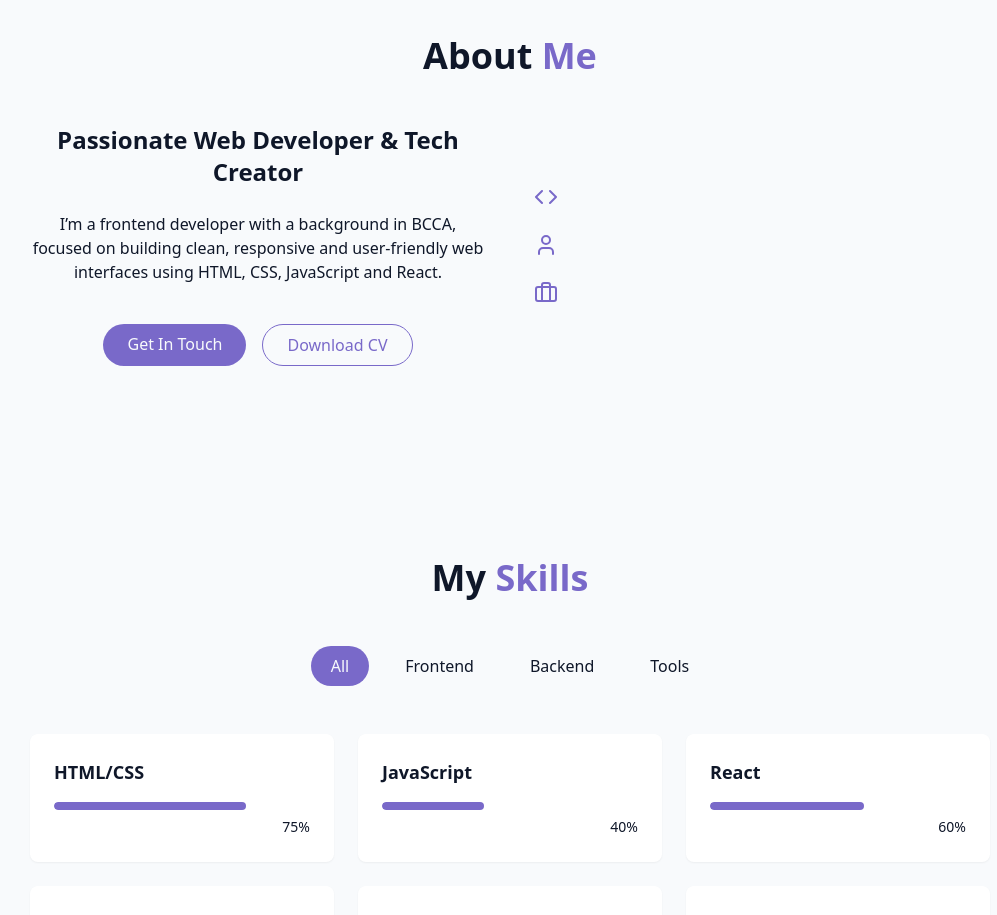
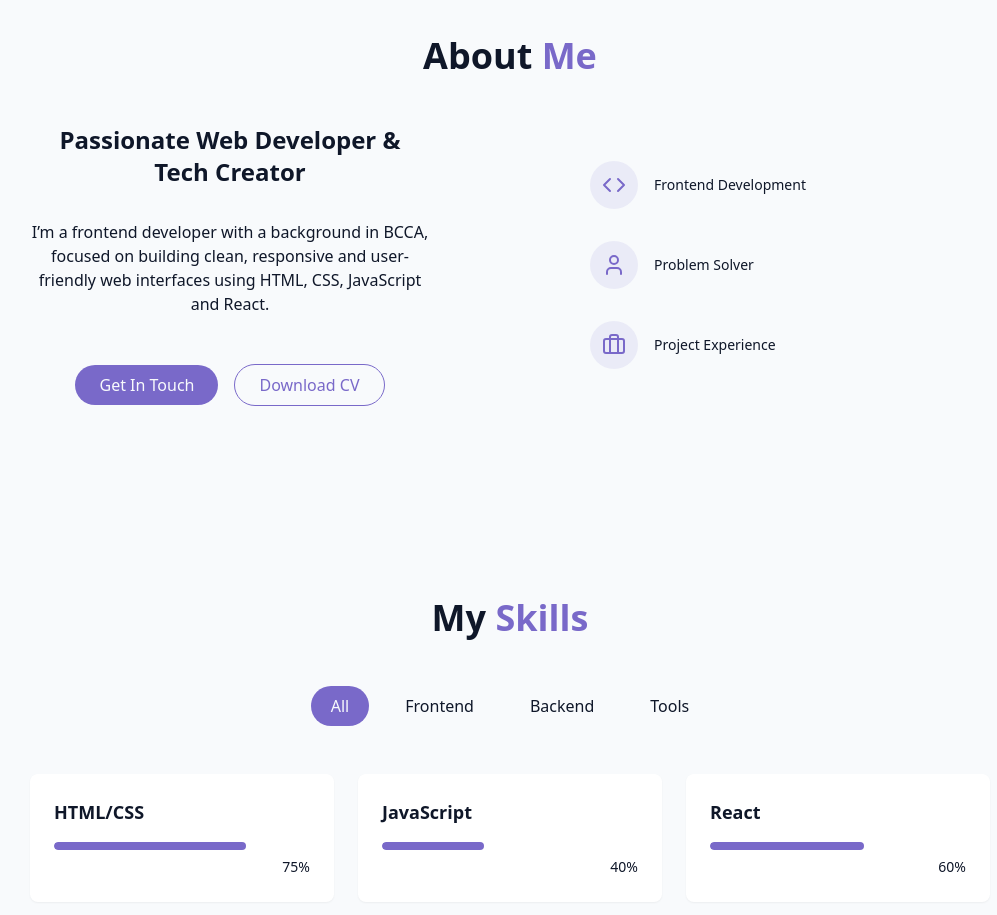
Before and after one commit to parthbarabde2704/Parth-Portfolio, a React (Vite) app: page / in a window 1280 px wide. Shown: the part 860-1775 px from the top of the page, without its empty margins (130-1127 px from the left). Built offline with nearby package versions, Linux system fonts and the light colour scheme.

Commit message:
Kar do k

```diff
--- a/src/components/AboutSection.jsx
+++ b/src/components/AboutSection.jsx
@@ -8,8 +8,10 @@
           About <span className="text-primary"> Me</span>
         </h2>
 
-          <div className="grid grid-cols-1 md:grid-cols-2 gap-12 items-center">
-            <div className="space-y-6">
+        <div className="grid grid-cols-1 md:grid-cols-2 gap-x-28 gap-y-16 items-center">
+
+          {/* LEFT CONTENT */}
+          <div className="space-y-8 md:pr-6">
             <h3 className="text-2xl font-semibold">
               Passionate Web Developer & Tech Creator
             </h3>
@@ -20,7 +22,7 @@
               HTML, CSS, JavaScript and React.
             </p>
 
-              <div className="flex flex-col sm:flex-row gap-4 pt-4 justify-center">
+          <div className="flex flex-col sm:flex-row gap-4 pt-4 justify-center items-center">
   <a href="#contact" className="cosmic-button">
     Get In Touch
   </a>
@@ -35,11 +37,30 @@
 </div>
           </div>
 
-            <div className="grid grid-cols-1 gap-6">
+          {/* RIGHT ICONS */}
+          <div className="flex flex-col gap-8 items-center md:items-start md:pl-6">
+            <div className="flex items-center gap-4">
+              <div className="p-3 rounded-full bg-primary/10">
                 <Code className="h-6 w-6 text-primary" />
+              </div>
+              <p className="text-sm font-medium">Frontend Development</p>
+            </div>
+
+            <div className="flex items-center gap-4">
+              <div className="p-3 rounded-full bg-primary/10">
                 <User className="h-6 w-6 text-primary" />
+              </div>
+              <p className="text-sm font-medium">Problem Solver</p>
+            </div>
+
+            <div className="flex items-center gap-4">
+              <div className="p-3 rounded-full bg-primary/10">
                 <Briefcase className="h-6 w-6 text-primary" />
               </div>
+              <p className="text-sm font-medium">Project Experience</p>
+            </div>
+          </div>
+
         </div>
       </div>
     </section>
```
Lines whose indentation alone changed are shown as unchanged.
